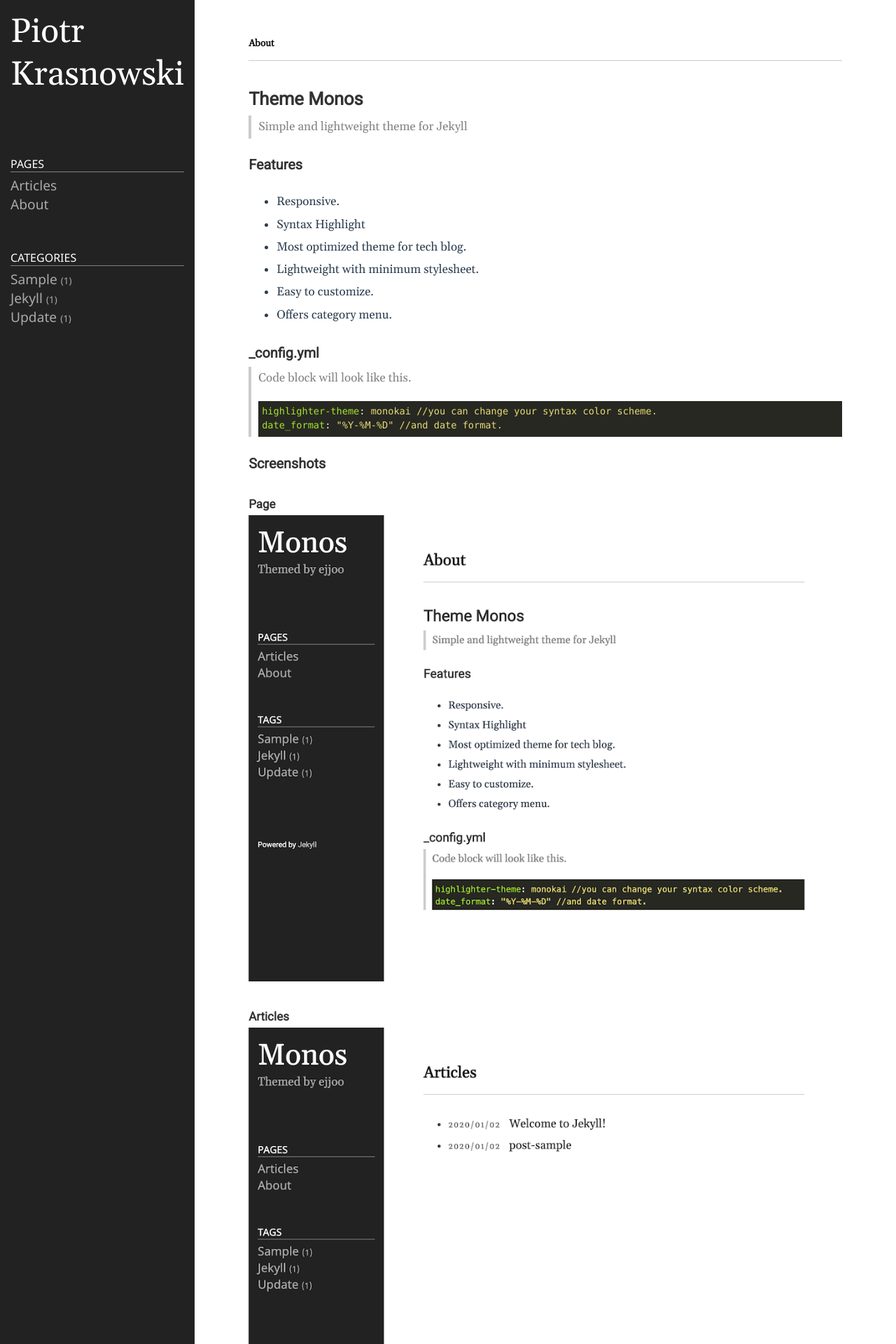
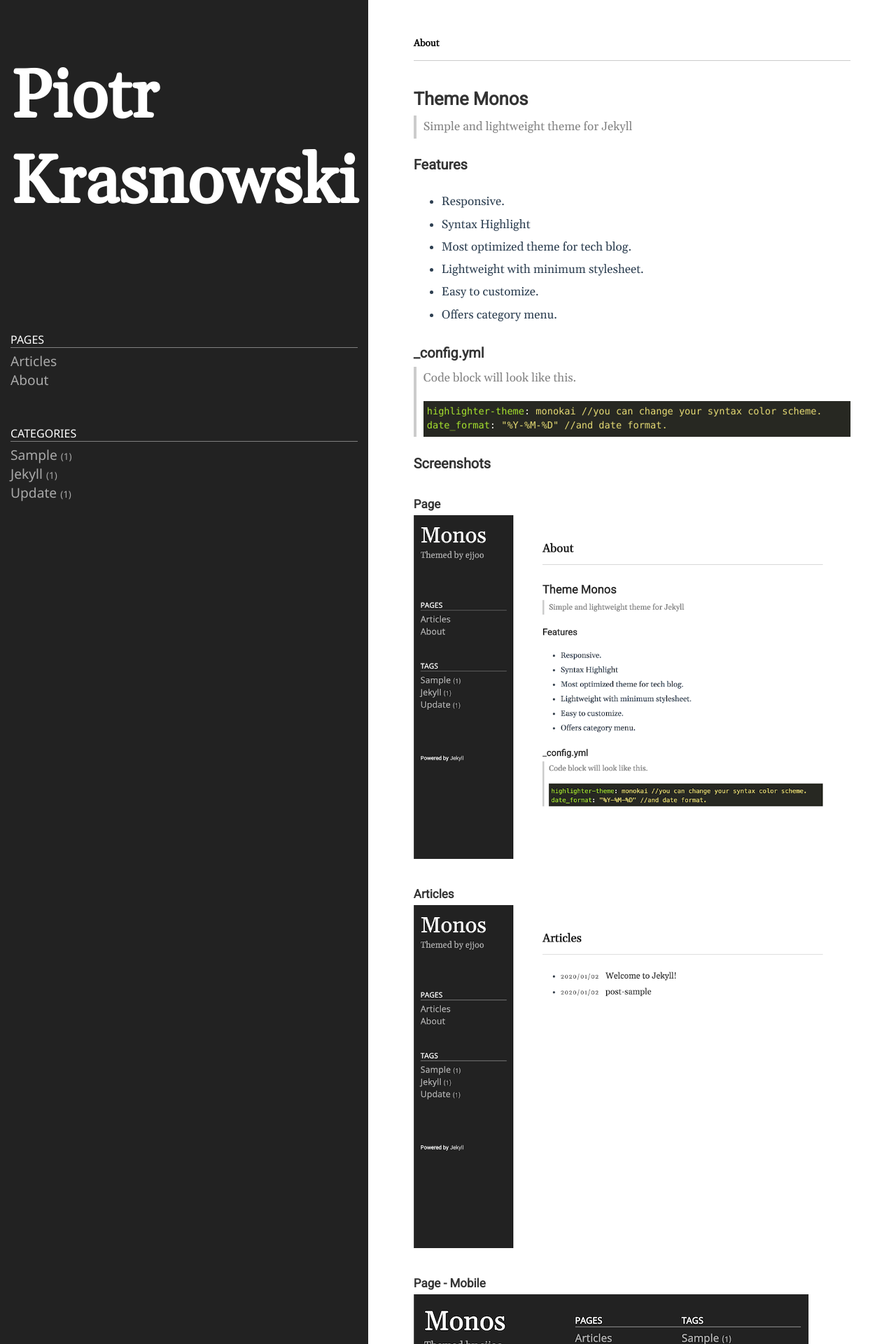
Before and after one commit to PiotrKrasnowski/piotrkrasnowski.github.io, a Jekyll site: the page built from README.md, in a window 1280 px wide. Shown: the top 1920 px of the page at 70% size. Built offline with Jekyll 4.4.1, drawn with Linux system fonts in a browser that asks for light colours.

Commit message:
Update sidebar.html

```diff
--- a/_includes/sidebar.html
+++ b/_includes/sidebar.html
@@ -1,6 +1,6 @@
 <div class="sidebar-item sidebar-header">
 	<div class='sidebar-brand'>
-		<a href="/about/">{{ site.title }}</a>
+		<a href="/about/"> <h1 style="font-size: 1.0;"> {{ site.title }} </h1> </a>
 	</div>
 	<p class="lead">{{ site.description }}</p>
 	{%- if social.github -%}
```
